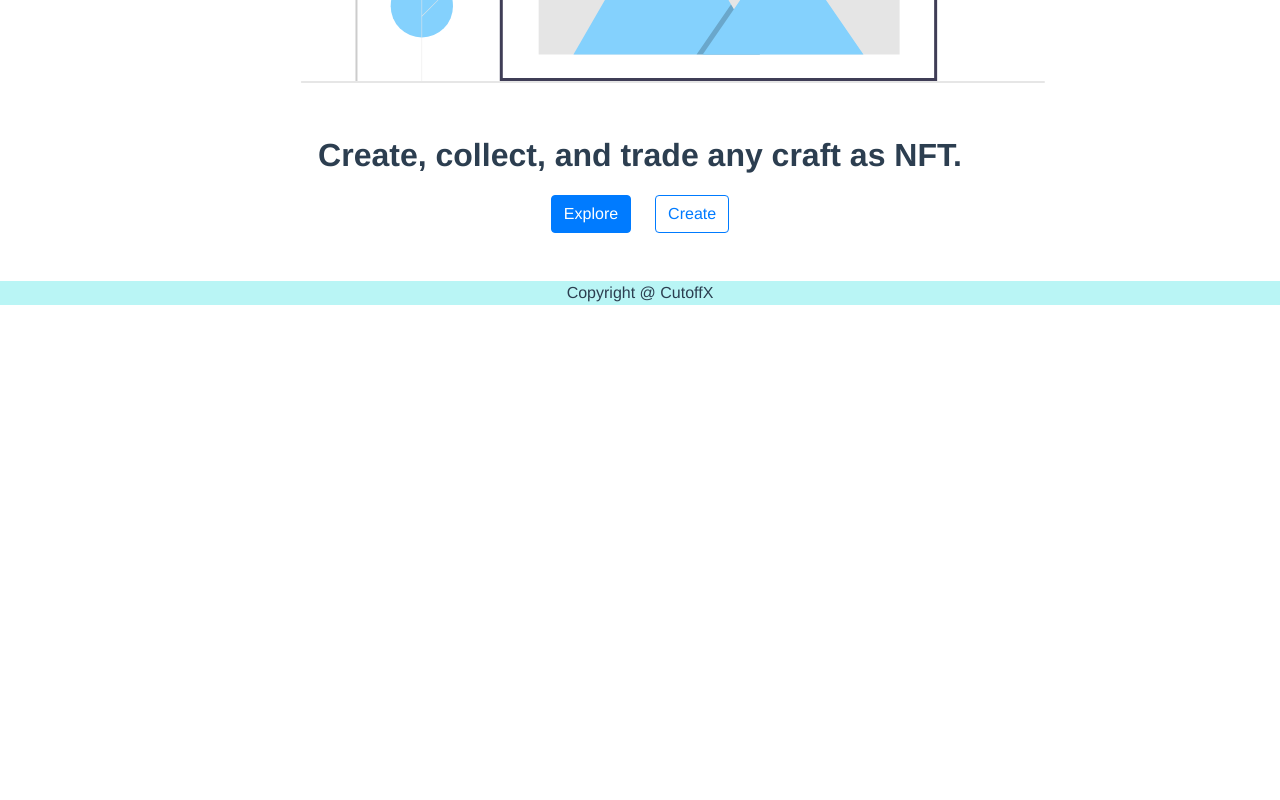
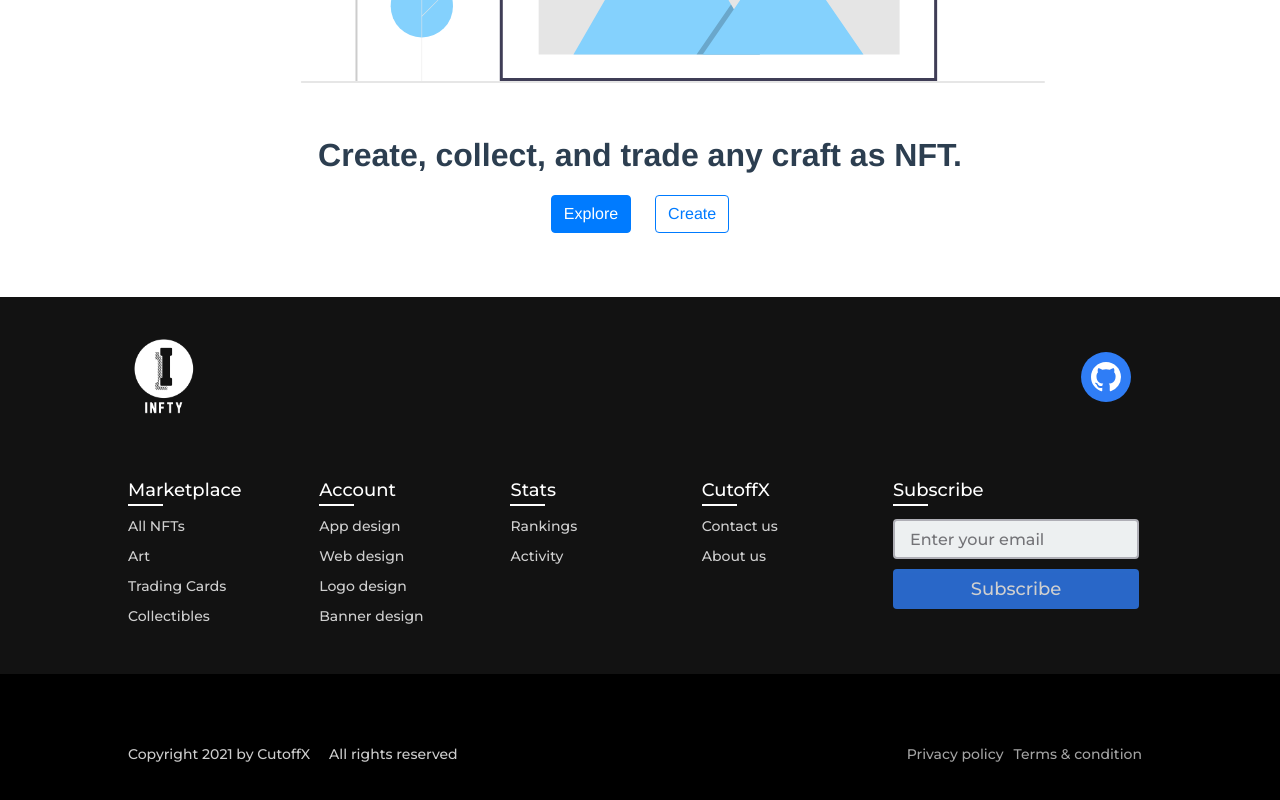
Before and after one commit to infty-marketplace/anything-nft, a Vue app in the folder infty/: page / in a window 1280 px wide. Shown: the part 698-1498 px from the top of the page. Before the commit the page ends 1003 px from the top, so only its background shows below. Built offline with nearby package versions, Linux system fonts and the light colour scheme.

Commit message:
Issue 6 - Add Footer (#11)
* footer implemented

* allrights space

* minor

Co-authored-by: Chungeng Meng <chungeng.meng@mail.utoronto.ca>

```diff
--- a/infty/src/components/Footer.vue
+++ b/infty/src/components/Footer.vue
@@ -1,16 +1,343 @@
 <template>
-    <div class='footer-container mt-5'>Copyright @ CutoffX</div>
+  <!-- <div class="footer-container mt-5">
+    Copyright @ CutoffX -->
+  <footer>
+    <div class="content">
+      <div class="top">
+        <!-- <div class="logo-details">
+          <i class="fab fa-slack"></i>
+          <span class="logo_name">Logo</span>
+        </div> -->
+        <div class="logo-details" href="#">
+          <img class="logo-img" src="@/assets/imgs/infty-logo.png" alt="logo" />
+        </div>
+        <div class="media-icons">
+          <a href="https://github.com/InfTkm/anything-nft" target="_blank"
+            ><b-icon icon="github"></b-icon>
+          </a>
+          <!-- <a href="#"><i class="fab fa-facebook-f"></i></a>
+          <a href="#"><i class="fab fa-twitter"></i></a>
+          <a href="#"><i class="fab fa-instagram"></i></a>
+          <a href="#"><i class="fab fa-linkedin-in"></i></a>
+          <a href="#"><i class="fab fa-youtube"></i></a> -->
+        </div>
+      </div>
+      <div class="link-boxes">
+        <ul class="box">
+          <li class="link_name">Marketplace</li>
+          <li><a href="#">All NFTs</a></li>
+          <li><a href="#">Art</a></li>
+          <li><a href="#">Trading Cards</a></li>
+          <li><a href="#">Collectibles</a></li>
+        </ul>
+        <ul class="box">
+          <li class="link_name">Account</li>
+          <li><a href="#">App design</a></li>
+          <li><a href="#">Web design</a></li>
+          <li><a href="#">Logo design</a></li>
+          <li><a href="#">Banner design</a></li>
+        </ul>
+        <ul class="box">
+          <li class="link_name">Stats</li>
+          <li><a href="#">Rankings</a></li>
+          <li><a href="#">Activity</a></li>
+          <!-- <li><a href="#">Prefrences</a></li>
+          <li><a href="#">Purchase</a></li> -->
+        </ul>
+        <ul class="box">
+          <li class="link_name">CutoffX</li>
+          <li><a href="#">Contact us</a></li>
+          <li><a href="#">About us</a></li>
+          <!-- <li><a href="#">Photography</a></li>
+          <li><a href="#">Photoshop</a></li> -->
+        </ul>
+        <ul class="box input-box">
+          <li class="link_name">Subscribe</li>
+          <li><input type="text" placeholder="Enter your email" /></li>
+          <li><input type="button" value="Subscribe" /></li>
+        </ul>
+      </div>
+    </div>
+    <div class="bottom-details">
+      <div class="bottom_text">
+        <span class="copyright_text"
+          >Copyright 2021 by CutoffX &nbsp; &nbsp; All rights reserved</span
+        >
+        <span class="policy_terms">
+          <a href="#">Privacy policy</a>
+          <a href="#">Terms & condition</a>
+        </span>
+      </div>
+    </div>
+  </footer>
+
+  <!-- </div> -->
 </template>
 
 <script>
 export default {
-  name: 'Navbar'
-}
+  name: "Navbar",
+};
 </script>
 
 <style scoped>
-.footer-container {
+@import url("https://fonts.googleapis.com/css2?family=Poppins:wght@200;300;400;500;600;700&display=swap");
+@import url("https://fonts.googleapis.com/css2?family=Montserrat:wght@500&display=swap");
+* {
+  margin: 0;
+  padding: 0;
+  box-sizing: border-box;
+  font-family: "Montserrat", sans-serif;
+}
+
+footer {
+  /* position: fixed; */
+  background: rgb(18, 18, 18);
+  width: 100%;
+  padding-top: 5px;
+  margin-top: 5%;
+  /* padding-bottom: 30px; */
+  bottom: 0;
+  left: 0;
+}
+footer::before {
+  content: "";
+  position: absolute;
+  left: 0;
+  top: 100px;
+  height: 1px;
+  width: 100%;
+  /* background: #afafb6; */
+}
+footer .content {
+  /* max-width: 1250px; */
+  margin-left: 10%;
+  margin-right: 11%;
+  margin-top: 30px;
+  margin-bottom: 40px;
+}
+footer .content .box {
+  padding-left: 0;
+}
+
+footer .content .top {
+  display: flex;
+  align-items: center;
+  justify-content: space-between;
+  margin-bottom: 50px;
+}
+.content .top .logo-details {
+  color: #fff;
+  font-size: 30px;
+}
+.content .top .media-icons {
+  display: flex;
+}
+.content .top .media-icons a {
+  height: 50px;
+  width: 50px;
+  margin: 0 8px;
+  border-radius: 50%;
+  text-align: center;
+  line-height: 52px;
+  color: #fff;
+  font-size: 30px;
+  text-decoration: none;
+  transition: all 0.4s ease;
+}
+.logo-img {
+  cursor: pointer;
+  width: 70px;
+}
+.top .media-icons a:nth-child(1) {
+  background: rgb(47, 125, 246);
+}
+.top .media-icons a:nth-child(1):hover {
+  color: rgb(47, 125, 246);
+  background: #fff;
+}
+.top .media-icons a:nth-child(2) {
+  background: #1da1f2;
+}
+.top .media-icons a:nth-child(2):hover {
+  color: #1da1f2;
+  background: #fff;
+}
+.top .media-icons a:nth-child(3) {
+  background: #e1306c;
+}
+.top .media-icons a:nth-child(3):hover {
+  color: #e1306c;
+  background: #fff;
+}
+.top .media-icons a:nth-child(4) {
+  background: #0077b5;
+}
+.top .media-icons a:nth-child(4):hover {
+  color: #0077b5;
+  background: #fff;
+}
+.top .media-icons a:nth-child(5) {
+  background: #ff0000;
+}
+.top .media-icons a:nth-child(5):hover {
+  color: #ff0000;
+  background: #fff;
+}
+footer .content .link-boxes {
+  width: 100%;
+  display: flex;
+  /* justify-content: space-between; */
+  /* justify-content: flex-start; */
+  text-align: left;
+}
+footer .content .link-boxes .box {
+  width: calc(100% / 5 - 10px);
+}
+
+.content .link-boxes .box .link_name {
+  color: #fff;
+  font-size: 18px;
+  font-weight: 400;
+  margin-bottom: 10px;
+  position: relative;
+}
+.link-boxes .box .link_name::before {
+  content: "";
+  position: absolute;
+  /* left: 0; */
+  bottom: -2px;
+  height: 2px;
+  width: 35px;
+  background: #fff;
+}
+.content .link-boxes .box li {
+  margin: 6px 0;
+  list-style: none;
+}
+.content .link-boxes .box li a {
+  color: #fff;
+  font-size: 14px;
+  font-weight: 400;
+  text-decoration: none;
+  opacity: 0.8;
+  transition: all 0.4s ease;
+}
+.content .link-boxes .box li a:hover {
+  opacity: 1;
+  /* text-decoration: underline; */
+  color: #0088a9;
+}
+.content .link-boxes .input-box {
+  margin-right: 55px;
+}
+.link-boxes .input-box input {
+  height: 40px;
+  width: calc(100% + 55px);
+  outline: none;
+  border: 2px solid #afafb6;
+  background: #edf0f1;
+  border-radius: 4px;
+  padding: 0 15px;
+  font-size: 15px;
+  color: rgb(18, 18, 18);
+  margin-top: 5px;
+}
+.link-boxes .input-box input::placeholder {
+  color: #737377;
+  font-size: 16px;
+}
+.link-boxes .input-box input[type="button"] {
+  background: rgb(47, 125, 246);
+  color: #fff;
+  border: none;
+  font-size: 18px;
+  font-weight: 500;
+  margin: 4px 0;
+  opacity: 0.8;
+  cursor: pointer;
+  transition: all 0.4s ease;
+}
+.input-box input[type="button"]:hover {
+  opacity: 1;
+}
+footer .bottom-details {
+  width: 100%;
+  background: black;
+  padding: 30px 10%;
+}
+footer .bottom-details .bottom_text {
+  /* max-width: 1250px; */
+  /* margin-right: -20; */
+  margin: 0;
+  padding-top: 40px;
+  padding-bottom: 40px;
+  display: flex;
+  justify-content: space-between;
+}
+.bottom-details .bottom_text span,
+.bottom-details .bottom_text a {
+  font-size: 14px;
+  font-weight: 300;
+  color: #fff;
+  opacity: 0.8;
+  text-decoration: none;
+}
+.bottom-details .bottom_text a:hover {
+  opacity: 1;
+  text-decoration: underline;
+}
+.bottom-details .bottom_text a {
+  margin-right: 10px;
+}
+@media (max-width: 900px) {
+  footer .content .link-boxes {
+    flex-wrap: wrap;
+  }
+  footer .content .link-boxes .input-box {
+    width: 40%;
+    margin-top: 10px;
+  }
+}
+@media (max-width: 700px) {
+  footer {
+    position: relative;
+  }
+  .content .top .logo-details {
+    font-size: 26px;
+  }
+  .content .top .media-icons a {
+    height: 35px;
+    width: 35px;
+    font-size: 14px;
+    line-height: 35px;
+  }
+  footer .content .link-boxes .box {
+    width: calc(100% / 3 - 10px);
+  }
+  footer .content .link-boxes .input-box {
+    width: 60%;
+  }
+  .bottom-details .bottom_text span,
+  .bottom-details .bottom_text a {
+    font-size: 12px;
+  }
+}
+@media (max-width: 520px) {
+  footer::before {
+    top: 145px;
+  }
+  footer .content .top {
+    flex-direction: column;
+  }
+  .content .top .media-icons {
+    margin-top: 16px;
+  }
+  footer .content .link-boxes .box {
+    width: calc(100% / 2 - 10px);
+  }
+  footer .content .link-boxes .input-box {
     width: 100%;
-    background-color: rgb(185, 245, 245);
+  }
 }
 </style>
--- a/infty/src/pages/MainPage.vue
+++ b/infty/src/pages/MainPage.vue
@@ -1,10 +1,12 @@
 <template>
-  <div>
+  <div class='flex-wrapper'>
     <Navbar />
-    <img class='banner' :src="banner" />
-    <p class="banner-text mt-5">Create, collect, and trade any craft as NFT.</p>
-    <b-button variant="primary" href="/marketplace">Explore</b-button>
-    <b-button variant="outline-primary ml-4" href="/mine/create">Create</b-button>
+    <div>
+        <img class='banner' :src="banner" />
+        <p class="banner-text mt-5">Create, collect, and trade any craft as NFT.</p>
+        <b-button variant="primary" href="/marketplace">Explore</b-button>
+        <b-button variant="outline-primary ml-4" href="/mine/create">Create</b-button>
+    </div>
     <Footer />
   </div>
 </template>
@@ -25,6 +27,12 @@ export default {
 </script>
 
 <style scoped>
+.flex-wrapper {
+    display: flex;
+    min-height: 100vh;
+    flex-direction: column;
+    justify-content: space-between;
+}
 .banner {
   margin-top: 150px;
 }
```
